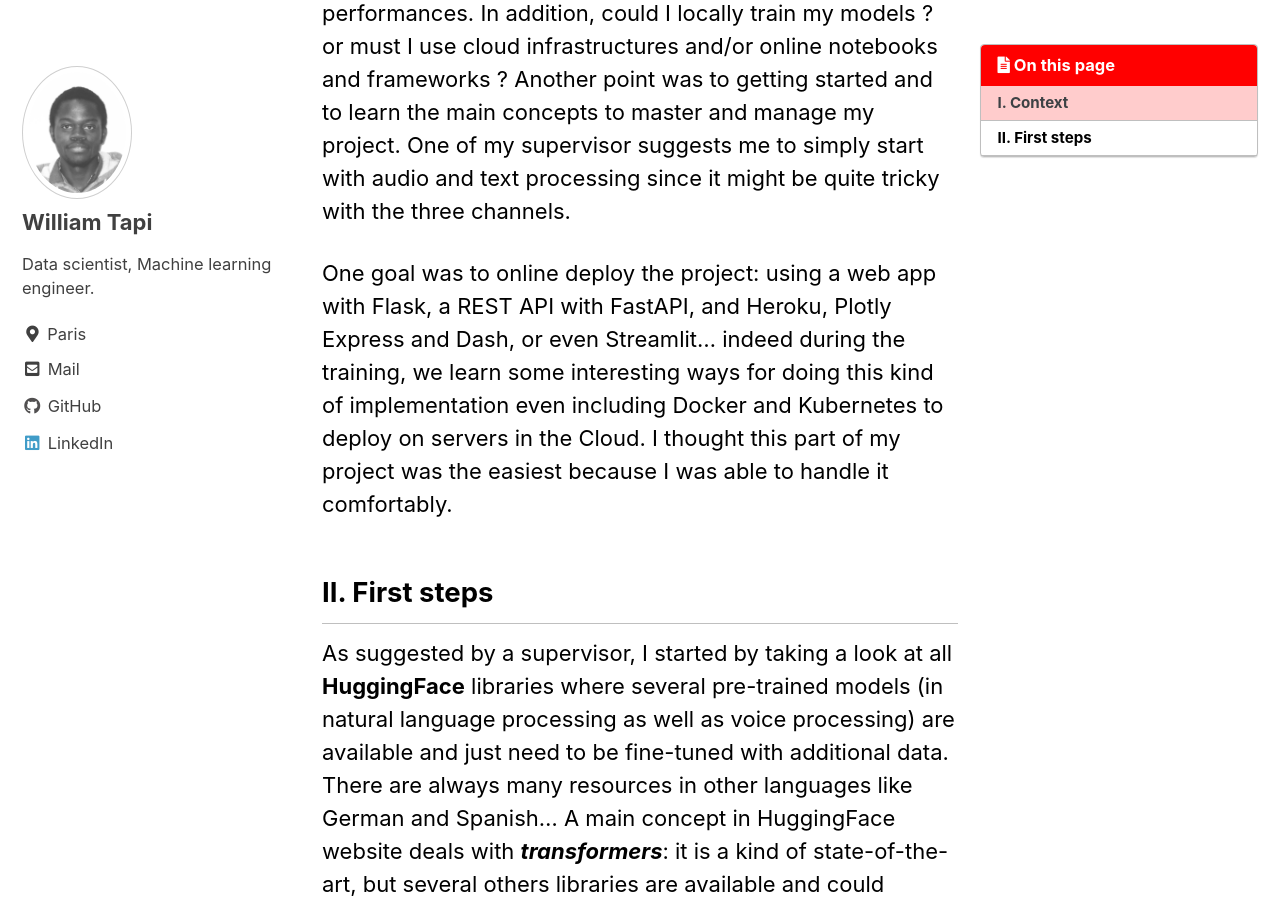
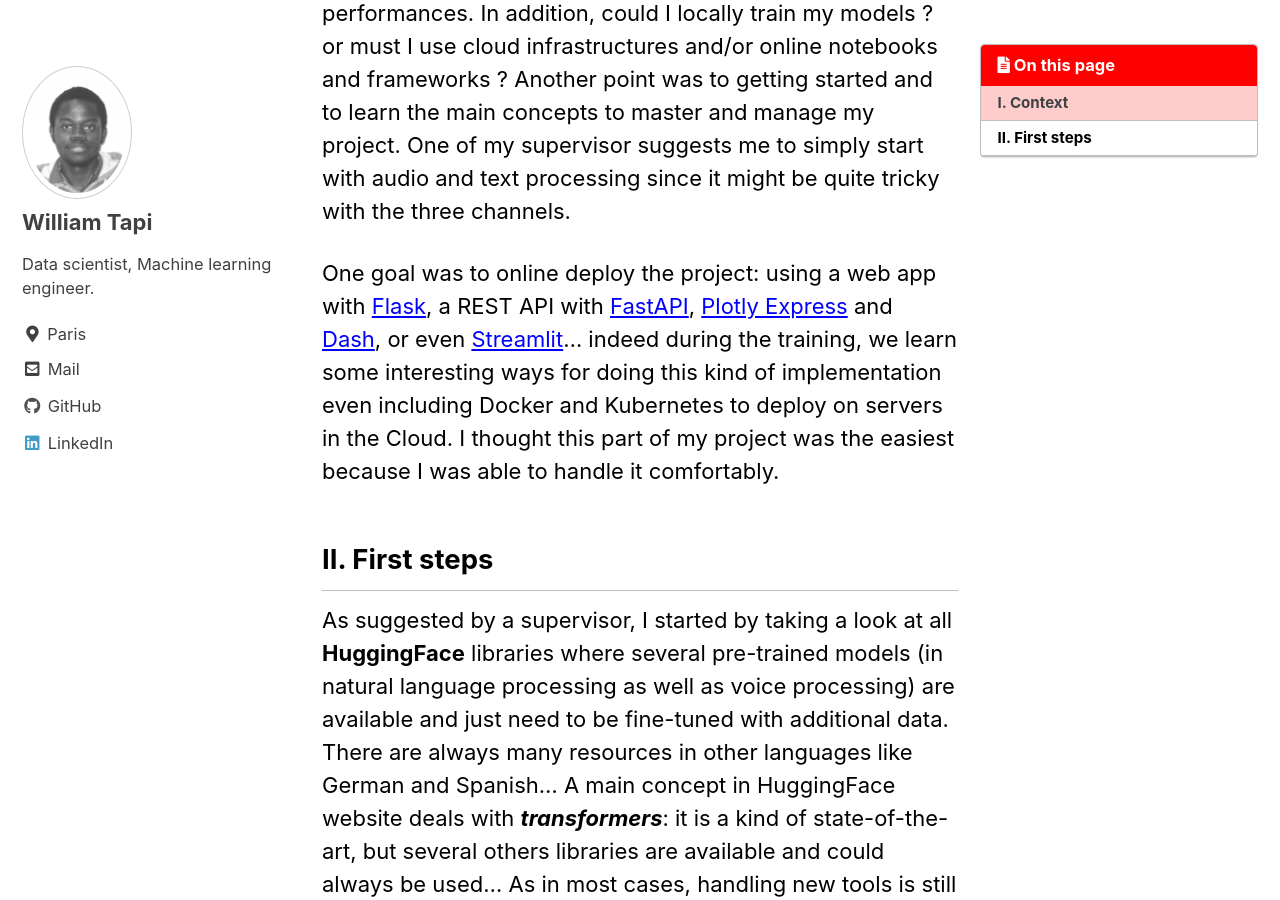
Before and after one commit to Will007-max/Will007-max.github.io, a Jekyll site: the page built from _posts/2021-03-26-first_project.md, in a window 1280 px wide and 900 px high, scrolled down 1136 px. Built offline with Jekyll 4.4.1, drawn with Linux system fonts in a browser that asks for light colours; cached includes are drawn as plain includes; comment, search, counter and statistics services are not loaded.

Commit message:
new article

```diff
--- a/_posts/2021-03-26-first_project.md
+++ b/_posts/2021-03-26-first_project.md
@@ -30,7 +30,7 @@ Because emotions may be expressed on faces and/or via voice tones, a priori, thi
 
 I was even wondering where to find data to feed to my machine learning algorithms, and how to train them ? I meant what kind of models could be applied in order to have great performances. In addition, could I locally train my models ? or must I use cloud infrastructures and/or online notebooks and frameworks ? Another point was to getting started and to learn the main concepts to master and manage my project. One of my supervisor suggests me to simply start with audio and text processing since it might be quite tricky with the three channels.
 
-One goal was to online deploy the project: using a web app with Flask, a REST API with FastAPI, and Heroku, Plotly Express and Dash, or even Streamlit... indeed during the training, we learn some interesting ways for doing this kind of implementation even including Docker and Kubernetes to deploy on servers in the Cloud. I thought this part of my project was the easiest because I was able to handle it comfortably.
+One goal was to online deploy the project: using a web app with [Flask](https://flask.palletsprojects.com/), a REST API with [FastAPI]('https://fastapi.tiangolo.com'), [Plotly Express](https://plotly.com/python/plotly-express/) and [Dash](https://dash-gallery.plotly.host/Portal/), or even [Streamlit](https://streamlit.io)... indeed during the training, we learn some interesting ways for doing this kind of implementation even including Docker and Kubernetes to deploy on servers in the Cloud. I thought this part of my project was the easiest because I was able to handle it comfortably.
 
 ## II. First steps
 
```
